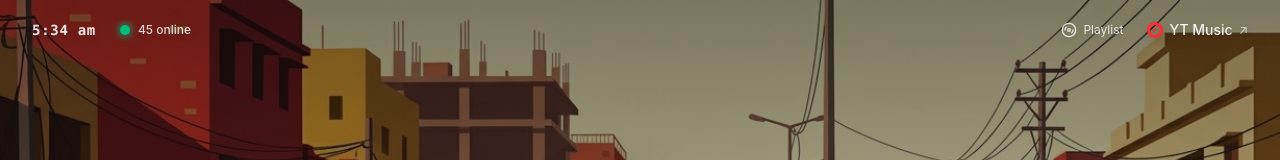
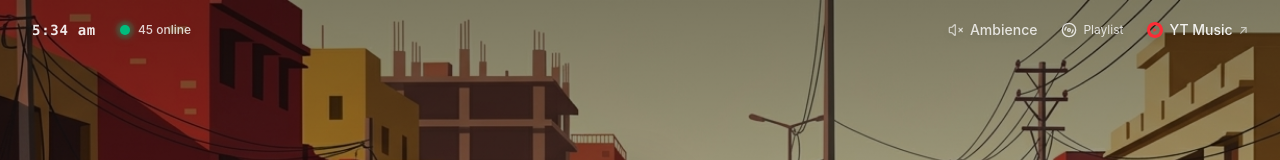
Before and after one commit to sahilchavan751/baapkiroad, a React (Vite) app: page / in a window 1280 px wide. Shown: the top 160 px of the page. Built offline with nearby package versions, Linux system fonts and the light colour scheme; a web font is replaced by a local one.

Commit message:
feat: add traffic ambience toggle button with low volume audio

```diff
--- a/src/App.jsx
+++ b/src/App.jsx
@@ -1,4 +1,4 @@
-import React, { useState, useRef, useCallback } from 'react';
+import React, { useState, useRef, useCallback, useEffect } from 'react';
 import Header from './components/Header';
 import HeroBanner from './components/HeroBanner';
 import AudioPlayer from './components/AudioPlayer';
@@ -13,8 +13,31 @@ export default function App() {
   const [currentIndex, setCurrentIndex] = useState(0);
   const [isPlaylistOpen, setIsPlaylistOpen] = useState(false);
 
+  // Ambience audio state & ref
+  const [isAmbienceOn, setIsAmbienceOn] = useState(false);
+  const ambienceAudioRef = useRef(null);
+
   const ytPlayerRef = useRef(null);
   const currentSong = SONGS[currentIndex] || SONGS[0];
+
+  // Configure ambience audio volume on mount
+  useEffect(() => {
+    if (ambienceAudioRef.current) {
+      ambienceAudioRef.current.volume = 0.20; // Low background volume
+    }
+  }, []);
+
+  const toggleAmbience = () => {
+    if (!ambienceAudioRef.current) return;
+    if (isAmbienceOn) {
+      ambienceAudioRef.current.pause();
+      setIsAmbienceOn(false);
+    } else {
+      ambienceAudioRef.current.volume = 0.20; // Ensure low volume
+      ambienceAudioRef.current.play().catch(e => console.warn('Ambience audio play error:', e));
+      setIsAmbienceOn(true);
+    }
+  };
 
   // YouTube player is ready
   const handleYTPlayerReady = useCallback((player) => {
@@ -97,6 +120,14 @@ export default function App() {
 
   return (
     <div className="relative min-h-screen bg-[#0d0907] text-white selection:bg-amber-500 selection:text-black overflow-hidden font-sans">
+      {/* HTML5 Audio element for low-volume road traffic ambience sound */}
+      <audio
+        ref={ambienceAudioRef}
+        src="/traffic-ambience.webm"
+        loop
+        preload="auto"
+      />
+
       {/* Hidden YouTube Player — plays individual videos by ID */}
       <YouTubePlayerController
         videoId={currentSong.videoId}
@@ -111,6 +142,8 @@ export default function App() {
       <Header
         isPlaying={isPlaying}
         onTogglePlaylist={() => setIsPlaylistOpen(!isPlaylistOpen)}
+        isAmbienceOn={isAmbienceOn}
+        toggleAmbience={toggleAmbience}
       />
 
       {/* Hero Visual Section */}
--- a/src/components/Header.jsx
+++ b/src/components/Header.jsx
@@ -1,8 +1,8 @@
 import React, { useState, useEffect } from 'react';
-import { Disc3 } from 'lucide-react';
+import { Disc3, Volume2, VolumeX } from 'lucide-react';
 import { motion } from 'framer-motion';
 
-export default function Header({ isPlaying, onTogglePlaylist }) {
+export default function Header({ isPlaying, onTogglePlaylist, isAmbienceOn, toggleAmbience }) {
   const [timeString, setTimeString] = useState('');
   const [onlineCount, setOnlineCount] = useState(44);
 
@@ -40,7 +40,7 @@ export default function Header({ isPlaying, onTogglePlaylist }) {
 
   return (
     <header className="fixed top-0 left-0 right-0 z-40 px-5 sm:px-8 py-5 flex items-center justify-between pointer-events-none drop-shadow-md">
-      {/* Left Section: Time & Online badge without pill shape */}
+      {/* Left Section: Time & Online badge */}
       <motion.div
         initial={{ opacity: 0, y: -10 }}
         animate={{ opacity: 1, y: 0 }}
@@ -60,13 +60,32 @@ export default function Header({ isPlaying, onTogglePlaylist }) {
         </div>
       </motion.div>
 
-      {/* Right Section: YT Music & Playlist Toggle without pill shape & Spotify removed */}
+      {/* Right Section: Ambience Toggle, Playlist Toggle & YT Music */}
       <motion.div
         initial={{ opacity: 0, y: -10 }}
         animate={{ opacity: 1, y: 0 }}
         transition={{ duration: 0.6, delay: 0.1 }}
         className="flex items-center gap-4 sm:gap-6 pointer-events-auto"
       >
+        {/* Road Traffic Ambience Sound Toggle */}
+        <button
+          onClick={toggleAmbience}
+          className={`flex items-center gap-1.5 text-xs sm:text-sm font-medium transition-colors duration-200 ${
+            isAmbienceOn ? 'text-amber-400 font-semibold' : 'text-white/80 hover:text-white'
+          }`}
+          title="Toggle Road Traffic Ambience Sound"
+        >
+          {isAmbienceOn ? (
+            <Volume2 className="w-4 h-4 text-amber-400 animate-pulse" />
+          ) : (
+            <VolumeX className="w-4 h-4 text-white/60" />
+          )}
+          <span>Ambience</span>
+          {isAmbienceOn && (
+            <span className="w-1.5 h-1.5 rounded-full bg-amber-400 animate-ping ml-0.5" />
+          )}
+        </button>
+
         {/* Playlist Quick Drawer Button */}
         <button
           onClick={onTogglePlaylist}
```
Also changed, not shown: 1 other file (tests, documents, lock files or other folders).
